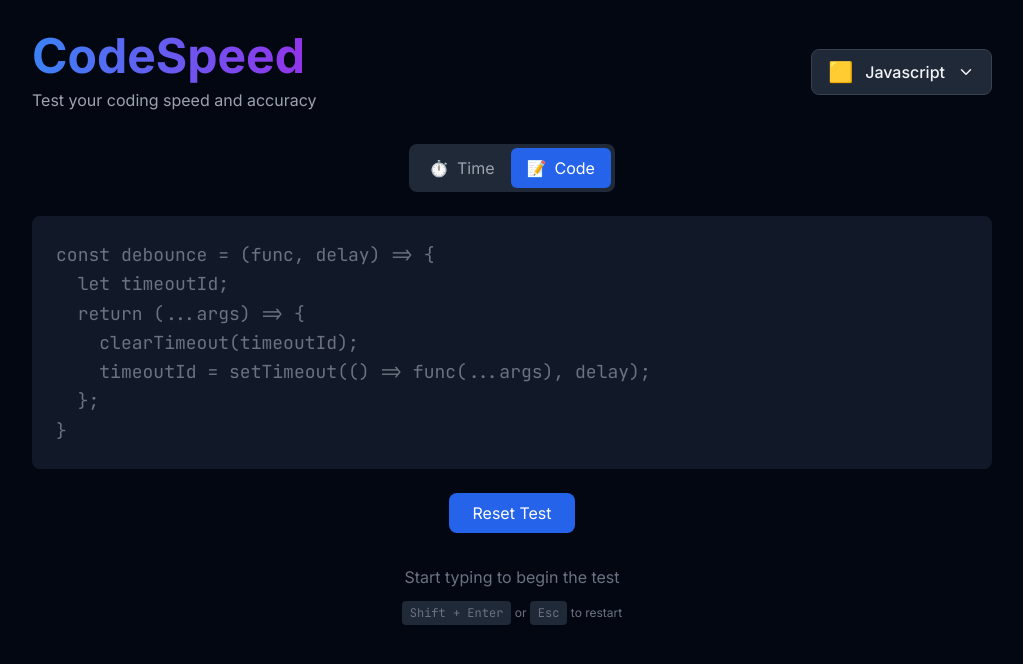
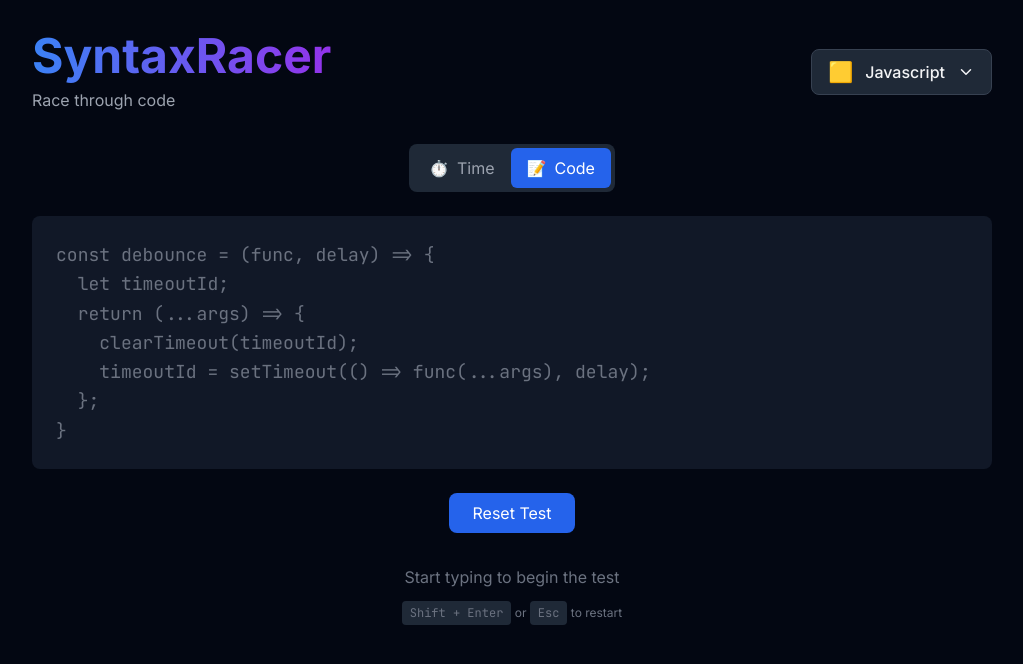
Before and after one commit to Raynzler/CodeGP, a Next.js app: page / in a window 1280 px wide. Shown: the top 664 px of the page, without its empty margins (128-1151 px from the left). Built offline with nearby package versions, Linux system fonts and the light colour scheme.

Commit message:
Rebrand to SyntaxRacer- Update app name throughout codebase- Change metadata and titles- Update tagline for racing theme

```diff
--- a/src/app/layout.tsx
+++ b/src/app/layout.tsx
@@ -13,8 +13,9 @@ const jetbrainsMono = JetBrains_Mono({
 });
 
 export const metadata: Metadata = {
-  title: 'CodeSpeed - Test Your Coding Speed',
-  description: 'A typing speed test for programmers. Test your coding speed and accuracy with real code snippets.',
+  title: 'SyntaxRacer - Test Your Coding Speed',
+  description: 'ace through code snippets and test your programming speed. Practice typing real code in multiple languages.',
+  keywords: 'typing test, code typing, programming, speed test, syntax racing',
 };
 
 export default function RootLayout({
--- a/src/app/page.tsx
+++ b/src/app/page.tsx
@@ -195,10 +195,10 @@ export default function Home() {
           <div>
             <h1 className="text-5xl font-bold mb-2">
               <span className="bg-gradient-to-r from-blue-500 to-purple-600 bg-clip-text text-transparent">
-                CodeSpeed
+                SyntaxRacer
               </span>
             </h1>
-            <p className="text-gray-400">Test your coding speed and accuracy</p>
+            <p className="text-gray-400">Race through code</p>
           </div>
 
           <LanguageDropdown
```
Also changed, not shown: 1 other file (tests, documents, lock files or other folders).
